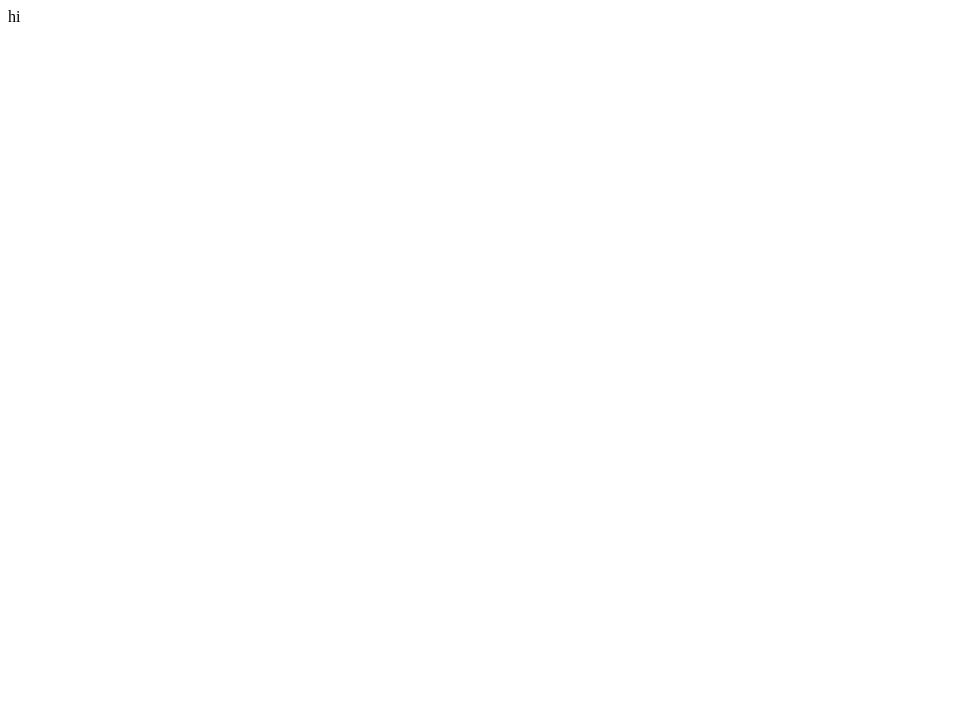
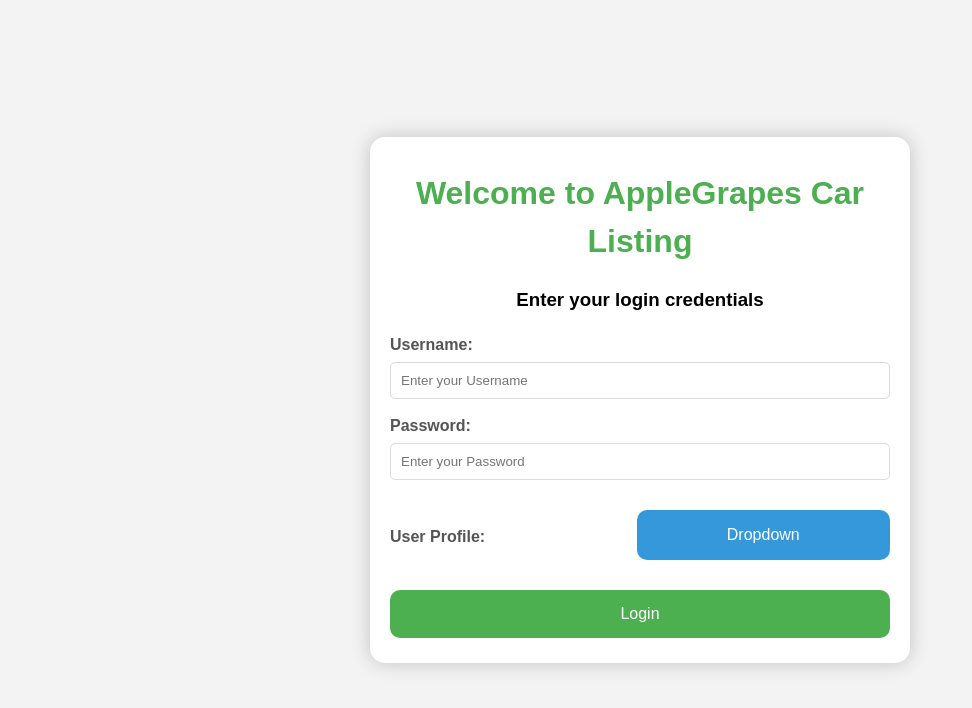
Before and after one commit to P4ndemonium/314AppleGrapes, a plain HTML site: page index.html in a window 1280 px wide. Shown: the whole page, without its empty margins (0-972 px from the left). Drawn offline with Linux system fonts and the light colour scheme.

Commit message:
login page

```diff
--- a/index.html
+++ b/index.html
@@ -1,10 +1,122 @@
-<html lang="en">
+<!DOCTYPE html>
+<html>
+
 <head>
-    <meta charset="UTF-8">
-    <meta name="viewport" content="width=device-width, initial-scale=1.0">
-    <title>Document</title>
+      <title>Login Page</title>
+      <link rel="stylesheet" href="style.css">
 </head>
+
 <body>
-    <p>hi</p>
+      <div class="main">
+            <h1>Welcome to AppleGrapes Car Listing</h1>
+            <h3>Enter your login credentials</h3>
+            <form action="">
+                  <label for="first">
+                        Username:
+                  </label>
+                  <input type="text"
+                         id="first"
+                         name="first"
+                         placeholder="Enter your Username" required>
+
+                  <label for="password">
+                        Password:
+                  </label>
+                  <input type="password"
+                         id="password"
+                         name="password"
+                         placeholder="Enter your Password" required>
+
+                         <div class="user-profile">
+                            <label for="user-profile" class="profile-label">
+                                User Profile:
+                            </label>
+                            <button onclick="myFunction()" class="dropbtn">Dropdown</button>
+                            <div id="myDropdown" class="dropdown-content">
+                                <a href="#buyer">Buyer</a>
+                                <a href="#seller">Seller</a>
+                                <a href="#caragent">Car Agent</a>
+                                <a href="#admin">Admin</a>
+                            </div>
+                        </div>
+
+                        <style>
+                            .dropbtn {
+                                background-color: #3498DB;
+                                color: white;
+                                padding: 16px;
+                                font-size: 16px;
+                                border: none;
+                                cursor: pointer;
+                            }
+
+                            .dropbtn:hover, .dropbtn:focus {
+                                background-color: #2980B9;
+                            }
+
+                            .user-profile {
+                                display: flex;
+                                align-items: center;
+                            }
+
+                            .profile-label {
+                                margin-right: 10px; /* Adjusts spacing between label and button */
+                            }
+
+                            .dropdown {
+                                position: relative;
+                                display: inline-block;
+                            }
+
+                            .dropdown-content {
+                                display: none;
+                                position: absolute;
+                                background-color: #f1f1f1;
+                                min-width: 100px;
+                                overflow: auto;
+                                box-shadow: 0px 8px 16px 0px rgba(0,0,0,0.2);
+                                z-index: 1;
+                            }
+
+                            .dropdown-content a {
+                                color: black;
+                                padding: 12px 16px;
+                                text-decoration: none;
+                                display: block;
+                            }
+
+                            .dropdown a:hover {background-color: #ddd;}
+
+                            .show {display: block;}
+                        </style>
+
+                        <script>
+                            function myFunction() {
+                                document.getElementById("myDropdown").classList.toggle("show");
+                            }
+
+                            window.onclick = function(event) {
+                                if (!event.target.matches('.dropbtn')) {
+                                    var dropdowns = document.getElementsByClassName("dropdown-content");
+                                    for (var i = 0; i < dropdowns.length; i++) {
+                                        var openDropdown = dropdowns[i];
+                                        if (openDropdown.classList.contains('show')) {
+                                            openDropdown.classList.remove('show');
+                                        }
+                                    }
+                                }
+                            }
+                        </script>
+
+
+                  <div class="wrap">
+                        <button type="loginbtn"
+                                onclick="solve()">
+                              Login
+                        </button>
+                  </div>
+            </form>
+      </div>
 </body>
+
 </html>
--- /dev/null
+++ b/style.css
@@ -0,0 +1,66 @@
+/*style.css*/
+body {
+    display: flex;
+    align-items: center;
+    justify-content: center;
+    font-family: sans-serif;
+    line-height: 1.5;
+    min-height: 100vh;
+    background: #f3f3f3;
+    flex-direction: column;
+    margin: 0;
+}
+
+.main {
+    background-color: #fff;
+    border-radius: 15px;
+    box-shadow: 0 0 20px rgba(0, 0, 0, 0.2);
+    padding: 10px 20px;
+    transition: transform 0.2s;
+    width: 500px;
+    text-align: center;
+}
+
+h1 {
+    color: #4CAF50;
+}
+
+label {
+    display: block;
+    width: 100%;
+    margin-top: 10px;
+    margin-bottom: 5px;
+    text-align: left;
+    color: #555;
+    font-weight: bold;
+}
+
+
+input {
+    display: block;
+    width: 100%;
+    margin-bottom: 15px;
+    padding: 10px;
+    box-sizing: border-box;
+    border: 1px solid #ddd;
+    border-radius: 5px;
+}
+
+button {
+    padding: 15px;
+    border-radius: 10px;
+    margin-top: 15px;
+    margin-bottom: 15px;
+    border: none;
+    color: white;
+    cursor: pointer;
+    background-color: #4CAF50;
+    width: 100%;
+    font-size: 16px;
+}
+
+.wrap {
+    display: flex;
+    justify-content: center;
+    align-items: center;
+}
```
